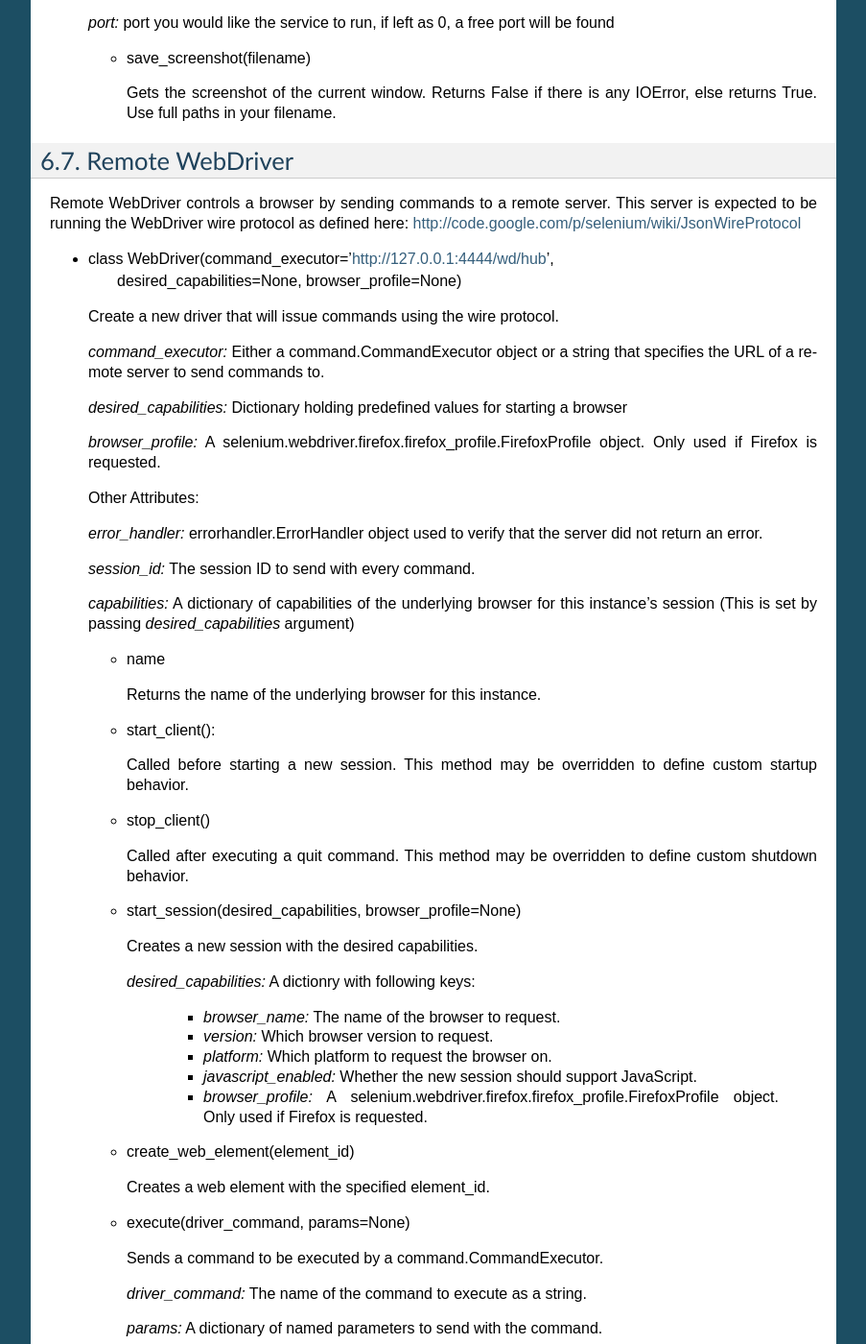
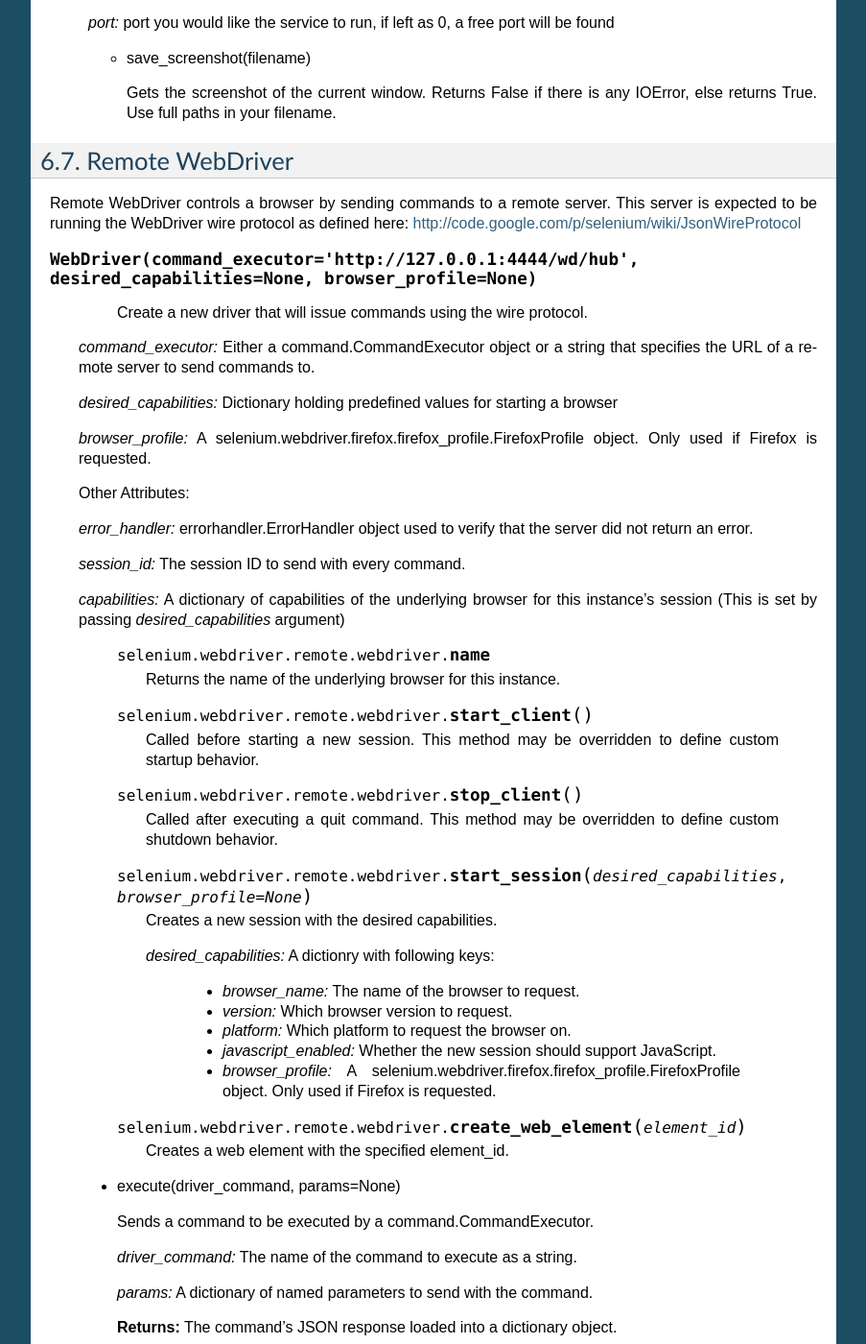
Before and after one commit to baijum/selenium-python, a Sphinx documentation site: the page built from source/api.rst, in a window 1280 px wide and 1400 px high, scrolled down 6494 px. Shown: the whole window at 96% size, without its empty margins (198-1101 px from the left). Built offline with Sphinx 7.4.7, drawn with Linux system fonts in a browser that asks for light colours; some of the changed lines change nothing that is shown; some of the changed text lies outside the part shown.

Commit message:
use sphinx tags

```diff
--- a/source/api.rst
+++ b/source/api.rst
@@ -392,12 +392,10 @@ server.  This server is expected to be running the WebDriver wire
 protocol as defined here:
 http://code.google.com/p/selenium/wiki/JsonWireProtocol
 
-- class WebDriver(command_executor='http://127.0.0.1:4444/wd/hub',
+.. class:: WebDriver(command_executor='http://127.0.0.1:4444/wd/hub',
         desired_capabilities=None, browser_profile=None)
 
-
-
-  Create a new driver that will issue commands using the wire protocol.
+   Create a new driver that will issue commands using the wire protocol.
 
 
   *command_executor:* Either a command.CommandExecutor object or a
@@ -423,45 +421,42 @@ http://code.google.com/p/selenium/wiki/JsonWireProtocol
   `desired_capabilities` argument)
 
 
-  - name
+   .. attribute::  name
 
-    Returns the name of the underlying browser for this instance.
+      Returns the name of the underlying browser for this instance.
+
+   .. method:: start_client()
+
+      Called before starting a new session. This method may be
+      overridden to define custom startup behavior.
+
+   .. method:: stop_client()
+
+      Called after executing a quit command. This method may be
+      overridden to define custom shutdown behavior.
+
+   .. method:: start_session(desired_capabilities, browser_profile=None)
+
+      Creates a new session with the desired capabilities.
+
+      *desired_capabilities:* A dictionry with following keys:
+
+        - *browser_name:* The name of the browser to request.
+
+        - *version:* Which browser version to request.
+
+        - *platform:* Which platform to request the browser on.
+
+        - *javascript_enabled:* Whether the new session should support JavaScript.
+
+        - *browser_profile:* A
+          selenium.webdriver.firefox.firefox_profile.FirefoxProfile
+          object.  Only used if Firefox is requested.
 
 
-  - start_client():
+   .. method:: create_web_element(element_id)
 
-    Called before starting a new session. This method may be
-    overridden to define custom startup behavior.
-
-
-  - stop_client()
-
-    Called after executing a quit command. This method may be
-    overridden to define custom shutdown behavior.
-
-
-  - start_session(desired_capabilities, browser_profile=None)
-
-    Creates a new session with the desired capabilities.
-
-    *desired_capabilities:* A dictionry with following keys:
-
-      - *browser_name:* The name of the browser to request.
-
-      - *version:* Which browser version to request.
-
-      - *platform:* Which platform to request the browser on.
-
-      - *javascript_enabled:* Whether the new session should support JavaScript.
-
-      - *browser_profile:* A
-        selenium.webdriver.firefox.firefox_profile.FirefoxProfile
-        object.  Only used if Firefox is requested.
-
-
-  - create_web_element(element_id)
-
-    Creates a web element with the specified element_id.
+      Creates a web element with the specified element_id.
 
   - execute(driver_command, params=None)
 
```
